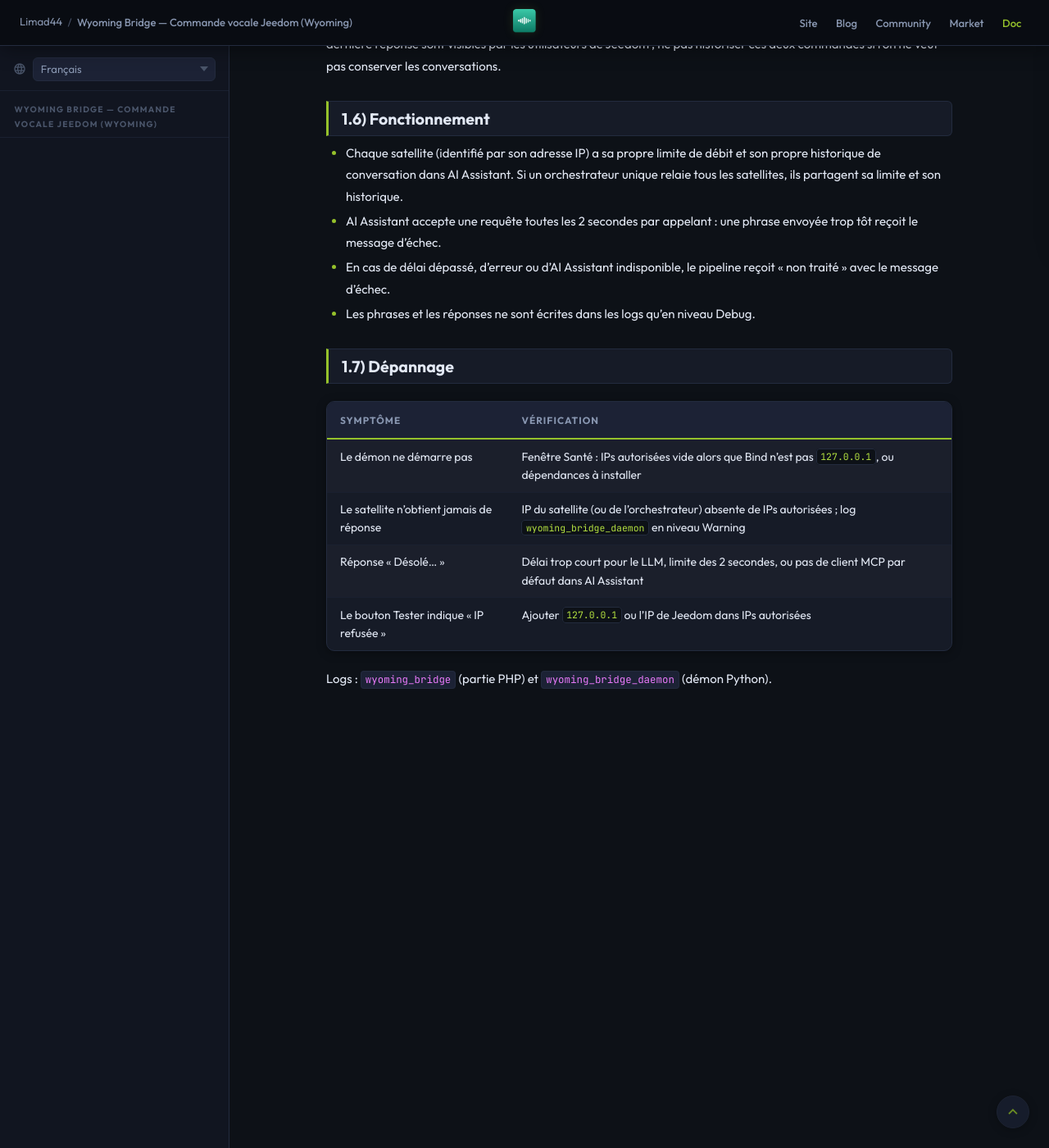
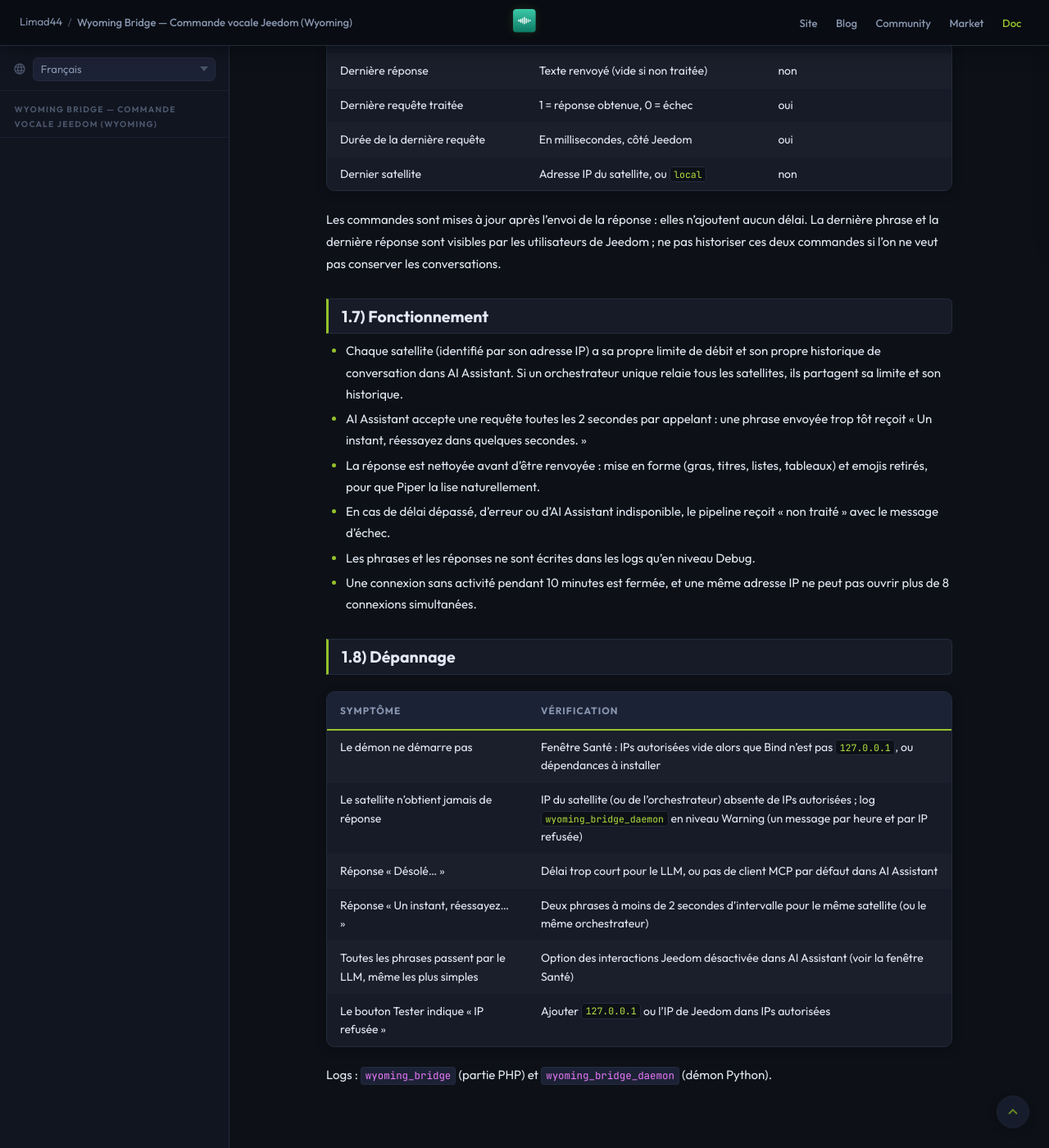
Before and after one commit to limad/privates-plugins-docs, a Jekyll site: the page built from plugin-wyoming_bridge/fr_FR/index.md, in a window 1280 px wide and 1400 px high, scrolled down 2055 px. Shown: the whole window at 82% size. Built offline with Jekyll 4.4.1, drawn with Linux system fonts in a browser that asks for light colours; some of the changed text lies outside the part shown.

Commit message:
docs(wyoming_bridge): changelog 2026-11-25, Jeedom interactions option, cleaned replies
Co-Authored-By: Claude Opus 5.5 <noreply@anthropic.com>

```diff
--- a/plugin-wyoming_bridge/fr_FR/index.md
+++ b/plugin-wyoming_bridge/fr_FR/index.md
@@ -9,7 +9,7 @@ pluginId: wyoming_bridge
 
 Le plugin **Wyoming Bridge** permet de piloter Jeedom à la voix depuis un pipeline vocal [Wyoming](https://github.com/rhasspy/wyoming) (satellites, Whisper, Piper).
 
-Il expose un service Wyoming de type **handle** (« gestion des intentions ») : le pipeline lui envoie le texte transcrit, le plugin le transmet au plugin **AI Assistant**, qui tente d'abord une interaction Jeedom puis, à défaut, son LLM avec les outils MCP de Jeedom. La réponse texte revient au pipeline, qui la fait dire par Piper.
+Il expose un service Wyoming de type **handle** (« gestion des intentions ») : le pipeline lui envoie le texte transcrit, le plugin le transmet au plugin **AI Assistant**, qui tente d'abord une interaction Jeedom (si l'option est activée, voir ci-dessous) puis, à défaut, son LLM avec les outils MCP de Jeedom. La réponse texte revient au pipeline, qui la fait dire par Piper.
 
 Le plugin ne remplace rien dans le pipeline vocal existant : il s'y ajoute comme un service Wyoming de plus.
 
@@ -35,11 +35,15 @@ Le plugin ne remplace rien dans le pipeline vocal existant : il s'y ajoute comme
 | Timeout (s) | Délai maximal laissé à AI Assistant pour répondre (5 à 120 s) | 20 |
 | Message d'échec | Phrase dite par Piper quand aucune réponse n'a pu être produite | « Désolé, je n'ai pas pu répondre. » |
 | IPs autorisées | IPs ou réseaux (CIDR) autorisés à se connecter, séparés par des virgules | — |
-| Token interne | Jeton qui protège l'échange entre le démon et Jeedom ; bouton pour le régénérer | généré |
+| Token interne | Jeton qui protège l'échange entre le démon et Jeedom, masqué (l'œil l'affiche) ; le bouton rouge le régénère. Inutile de le copier | généré |
 
 **IPs autorisées est obligatoire** dès que l'adresse d'écoute n'est pas `127.0.0.1` : le protocole Wyoming n'a pas d'authentification, cette liste est la seule protection. Sans elle, le démon refuse de démarrer.
 
 Exemple : `192.168.1.0/24` pour tout le réseau local, ou `192.168.1.50, 192.168.1.51` pour deux appareils précis.
+
+## Réponses rapides sans LLM
+
+AI Assistant peut essayer les **interactions Jeedom** avant d'appeler le LLM : une phrase reconnue par une interaction reçoit sa réponse en quelques millisecondes, sans consommer de jetons. Cette option est **désactivée par défaut** : cochez **Essayer interactions Jeedom d'abord** sur l'équipement AI Assistant utilisé comme client MCP par défaut. La fenêtre **Santé** indique si elle est activée.
 
 ## Raccorder le pipeline vocal
 
@@ -49,7 +53,7 @@ Déclarer, dans le logiciel qui orchestre le pipeline, un service Wyoming à l'a
 
 - **Configuration** : ouvre la configuration du plugin.
 - **Tester** : envoie une phrase au démon par le protocole Wyoming, exactement comme un satellite. La fenêtre affiche l'état du démon, la réponse, si elle a été traitée, la durée et le profil AI Assistant utilisé. Les actions demandées sont réellement exécutées et chaque test peut consommer un appel au LLM.
-- **Santé** : dépendances, démon, adresse d'écoute, IPs autorisées, délai, versions (Python, paquet `wyoming` installé et dernière version disponible, librairies d'installation), AI Assistant et client MCP par défaut.
+- **Santé** : dépendances, démon, adresse d'écoute, IPs autorisées, délai, versions (Python, paquet `wyoming` installé et dernière version disponible, librairies d'installation), AI Assistant, client MCP par défaut et option des interactions Jeedom.
 - **Équipement Wyoming Bridge** : créé automatiquement, avec ces commandes info, utilisables dans les scénarios :
 
 | Commande | Contenu | Historisée par défaut |
@@ -66,17 +70,21 @@ Les commandes sont mises à jour après l'envoi de la réponse : elles n'ajouten
 ## Fonctionnement
 
 - Chaque satellite (identifié par son adresse IP) a sa propre limite de débit et son propre historique de conversation dans AI Assistant. Si un orchestrateur unique relaie tous les satellites, ils partagent sa limite et son historique.
-- AI Assistant accepte une requête toutes les 2 secondes par appelant : une phrase envoyée trop tôt reçoit le message d'échec.
+- AI Assistant accepte une requête toutes les 2 secondes par appelant : une phrase envoyée trop tôt reçoit « Un instant, réessayez dans quelques secondes. »
+- La réponse est nettoyée avant d'être renvoyée : mise en forme (gras, titres, listes, tableaux) et emojis retirés, pour que Piper la lise naturellement.
 - En cas de délai dépassé, d'erreur ou d'AI Assistant indisponible, le pipeline reçoit « non traité » avec le message d'échec.
 - Les phrases et les réponses ne sont écrites dans les logs qu'en niveau Debug.
+- Une connexion sans activité pendant 10 minutes est fermée, et une même adresse IP ne peut pas ouvrir plus de 8 connexions simultanées.
 
 ## Dépannage
 
 | Symptôme | Vérification |
 |---|---|
 | Le démon ne démarre pas | Fenêtre Santé : IPs autorisées vide alors que Bind n'est pas `127.0.0.1`, ou dépendances à installer |
-| Le satellite n'obtient jamais de réponse | IP du satellite (ou de l'orchestrateur) absente de IPs autorisées ; log `wyoming_bridge_daemon` en niveau Warning |
-| Réponse « Désolé… » | Délai trop court pour le LLM, limite des 2 secondes, ou pas de client MCP par défaut dans AI Assistant |
+| Le satellite n'obtient jamais de réponse | IP du satellite (ou de l'orchestrateur) absente de IPs autorisées ; log `wyoming_bridge_daemon` en niveau Warning (un message par heure et par IP refusée) |
+| Réponse « Désolé… » | Délai trop court pour le LLM, ou pas de client MCP par défaut dans AI Assistant |
+| Réponse « Un instant, réessayez… » | Deux phrases à moins de 2 secondes d'intervalle pour le même satellite (ou le même orchestrateur) |
+| Toutes les phrases passent par le LLM, même les plus simples | Option des interactions Jeedom désactivée dans AI Assistant (voir la fenêtre Santé) |
 | Le bouton Tester indique « IP refusée » | Ajouter `127.0.0.1` ou l'IP de Jeedom dans IPs autorisées |
 
 Logs : `wyoming_bridge` (partie PHP) et `wyoming_bridge_daemon` (démon Python).
```
Also changed, not shown: plugin-wyoming_bridge/en_US/changelog.md (+10 -0 lines), plugin-wyoming_bridge/en_US/index.md (+14 -6 lines), plugin-wyoming_bridge/fr_FR/changelog.md (+10 -0 lines).
